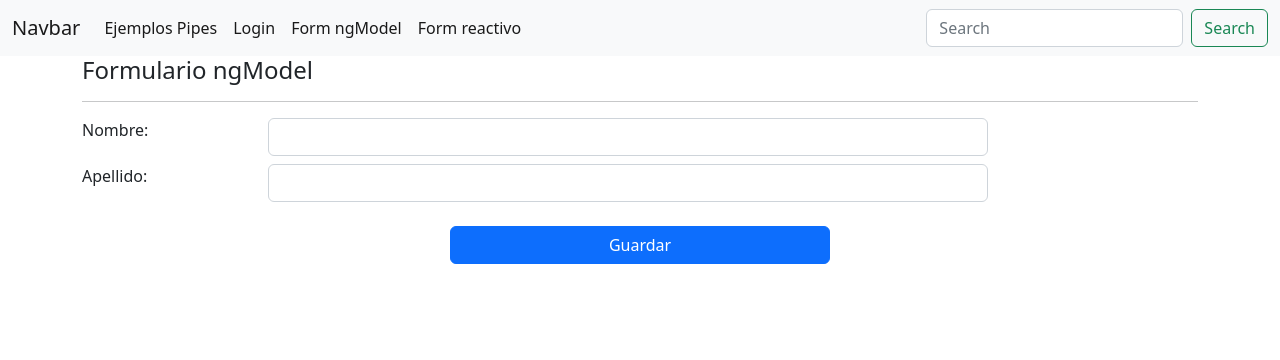
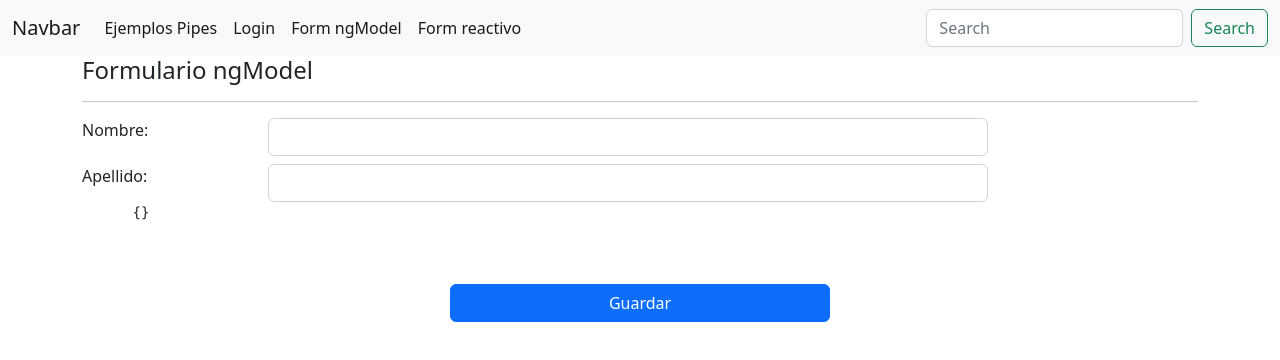
Before and after one commit to andresherrera17/proyecto-heroes-d3, an Angular app: page /form/ngmodel in a window 1280 px wide. Shown: the top 360 px of the page. Built offline with nearby package versions, Linux system fonts and the light colour scheme.

Commit message:
NgModel con interface

```diff
--- a/src/app/formularios/formulario-ngmodel/formulario-ngmodel.component.html
+++ b/src/app/formularios/formulario-ngmodel/formulario-ngmodel.component.html
@@ -4,16 +4,19 @@
   <div class="row form-group">
     <label class="col-2">Nombre:</label>
     <div class="col-8">
-      <input type="text" class="form-control" name="nombre" [(ngModel)]="nombre"/>
+      <input type="text" class="form-control" name="nombre" [(ngModel)]="persona.nombre"/>
     </div>
   </div>
   <div class="row form-group mt-2">
     <label class="col-2">Apellido:</label>
     <div class="col-8">
-      <input type="text" class="form-control" name="apellido" [(ngModel)]="apellido" />
+      <input type="text" class="form-control" name="apellido" [(ngModel)]="persona.apellido" />
     </div>
   </div>
   <div>
+    <pre>
+      {{ persona | json }}
+    </pre>
   </div>
-  <button class="btn btn-primary col-md-4 mx-auto mt-4">Guardar</button>
+  <button class="btn btn-primary col-md-4 mx-auto mt-4" (click)="guardar()">Guardar</button>
 </div>
--- a/src/app/formularios/formulario-ngmodel/formulario-ngmodel.component.ts
+++ b/src/app/formularios/formulario-ngmodel/formulario-ngmodel.component.ts
@@ -1,4 +1,5 @@
 import { Component, OnInit } from '@angular/core';
+import { IPersona } from 'src/app/interfaces/persona.interface';
 
 @Component({
   selector: 'app-formulario-ngmodel',
@@ -7,12 +8,14 @@ import { Component, OnInit } from '@angular/core';
 })
 export class FormularioNgmodelComponent implements OnInit {
 
-  nombre:string = "";
-  apellido:string = "";
+  persona:IPersona = {} as IPersona;
 
   constructor() { }
 
   ngOnInit(): void {
   }
 
+  guardar(){
+    console.log(this.persona);
+  }
 }
--- /dev/null
+++ b/src/app/interfaces/persona.interface.ts
@@ -0,0 +1,4 @@
+export interface IPersona{
+  nombre:string;
+  apellido:string;
+}
```
